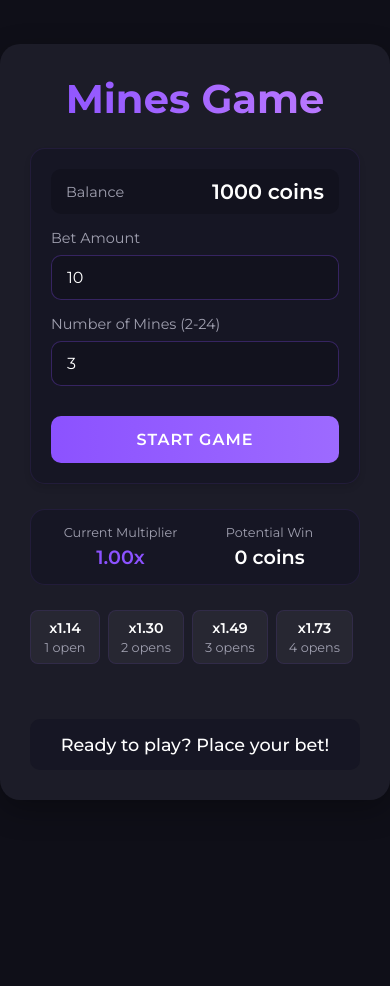
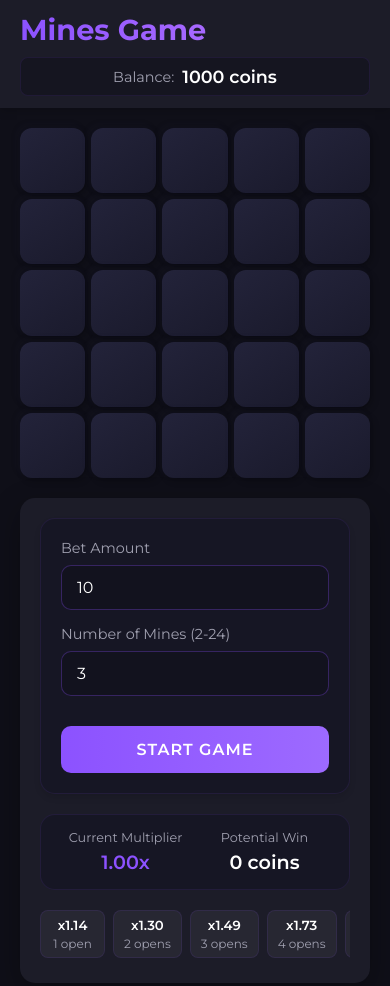
Before and after one commit to hvhabuser/casino-game, a plain HTML site: page index.html in a window 390 px wide. Before the commit the page ends 844 px from the top, so only its background shows below. Drawn offline with Linux system fonts and the light colour scheme.

Commit message:
Update index.html

```diff
--- a/index.html
+++ b/index.html
@@ -30,61 +30,99 @@
             background-color: var(--background);
             color: var(--text);
             font-family: 'Montserrat', sans-serif;
+            margin: 0;
+            padding: 0;
+            transition: background-color 0.3s ease;
+            min-height: 100vh;
             display: flex;
-            justify-content: center;
+            flex-direction: column;
+        }
+
+        .site-header {
+            background-color: var(--card-bg);
+            padding: 15px 30px;
+            box-shadow: 0 2px 10px rgba(0, 0, 0, 0.2);
+            display: flex;
+            justify-content: space-between;
             align-items: center;
-            min-height: 100vh;
-            margin: 0;
-            transition: background-color 0.3s ease;
+            flex-shrink: 0;
+        }
+
+        .site-title {
+            font-size: 1.8em;
+            font-weight: 700;
+            background: linear-gradient(90deg, var(--primary), #bf7dff);
+            -webkit-background-clip: text;
+            -webkit-text-fill-color: transparent;
+        }
+
+        .header-balance {
+            display: flex;
+            align-items: center;
+            background: rgba(15, 15, 25, 0.5);
+            padding: 8px 15px;
+            border-radius: 8px;
+            border: 1px solid rgba(140, 82, 255, 0.1);
+        }
+
+        .header-balance .balance-label {
+             font-size: 0.9em;
+             color: var(--text-muted);
+             margin-right: 8px;
+         }
+
+        .header-balance .balance-value {
+             font-size: 1.1em;
+             font-weight: 600;
+             color: var(--text);
          }
 
         .container {
             position: relative;
-            max-width: 480px;
             width: 100%;
             padding: 30px;
-            text-align: center;
-            border-radius: 20px;
-            background: var(--card-bg);
+            margin: 0 auto;
+            max-width: 1200px;
+            display: flex;
+            gap: 30px;
+            flex-grow: 1;
+        }
+
+        .game-controls {
+            flex: 0 0 300px;
+            max-width: 350px;
+            background-color: var(--card-bg);
+            padding: 20px;
+            border-radius: 15px;
             box-shadow: 0 10px 30px rgba(0, 0, 0, 0.3);
+            display: flex;
+            flex-direction: column;
+            gap: 20px;
+        }
+
+        .game-area {
+            flex-grow: 1;
+            display: flex;
+            flex-direction: column;
+            align-items: center;
+            gap: 20px;
         }
 
         h1 {
-            font-size: 2.5em;
-            margin-bottom: 25px;
-            background: linear-gradient(90deg, var(--primary), #bf7dff);
-            -webkit-background-clip: text;
-            -webkit-text-fill-color: transparent;
-            font-weight: 700;
+            display: none;
         }
 
         .balance-section {
             background-color: rgba(20, 20, 35, 0.7);
             padding: 20px;
             border-radius: 15px;
-            margin-bottom: 25px;
             border: 1px solid rgba(140, 82, 255, 0.1);
             box-shadow: 0 4px 6px rgba(0, 0, 0, 0.1);
+            flex-shrink: 0;
         }
 
         .balance-display {
-            display: flex;
-            justify-content: space-between;
-            align-items: center;
-            margin-bottom: 15px;
-            padding: 10px 15px;
-            background: rgba(15, 15, 25, 0.5);
-            border-radius: 10px;
-        }
-
-        .balance-label {
-            font-size: 0.9em;
-            color: var(--text-muted);
-        }
-
-        .balance-value {
-            font-size: 1.3em;
-            font-weight: 600;
+            display: none;
         }
 
         .input-group {
@@ -155,11 +193,11 @@
         .game-info {
             display: flex;
             justify-content: space-between;
-            margin-bottom: 25px;
             padding: 15px;
             background: rgba(20, 20, 35, 0.7);
             border-radius: 15px;
             border: 1px solid rgba(140, 82, 255, 0.1);
+            flex-shrink: 0;
         }
 
         .info-item {
@@ -182,11 +220,60 @@
             color: var(--primary);
         }
 
+        .progress-bar-container {
+             width: 100%;
+             overflow-x: auto;
+             padding-bottom: 10px;
+             flex-shrink: 0;
+             scroll-behavior: smooth;
+         }
+
+         .progress-bar-container::-webkit-scrollbar { display: none; }
+         .progress-bar-container { -ms-overflow-style: none; scrollbar-width: none; }
+
+        .progress-bar {
+            display: flex;
+            gap: 8px;
+            width: max-content;
+        }
+
+        .progress-step {
+            flex: 0 0 auto;
+            padding: 8px 12px;
+            background-color: rgba(255, 255, 255, 0.05);
+            border: 1px solid rgba(140, 82, 255, 0.1);
+            border-radius: 8px;
+            text-align: center;
+            font-size: 0.8em;
+            transition: background-color 0.3s ease, color 0.3s ease;
+            color: var(--text-muted);
+            min-width: 70px;
+        }
+
+        .progress-step span {
+             display: block;
+             font-size: 1.1em;
+             font-weight: 600;
+             color: var(--text);
+             margin-bottom: 3px;
+         }
+
+        .progress-step.highlighted {
+            background-color: rgba(34, 197, 94, 0.3);
+            border-color: var(--success);
+            color: var(--text);
+        }
+
+        .progress-step.highlighted span {
+             color: var(--success);
+         }
+
         .grid {
             display: grid;
             grid-template-columns: repeat(5, 1fr);
             gap: 10px;
-            margin-bottom: 25px;
+            width: 100%;
+            max-width: 500px;
         }
 
         .cell {
@@ -226,9 +313,11 @@
             padding: 15px;
             border-radius: 10px;
             background: rgba(20, 20, 35, 0.7);
-            margin-top: 15px;
             font-weight: 500;
             transition: all 0.3s ease;
+            text-align: center;
+            width: 100%;
+             max-width: 500px;
         }
 
         .status-win {
@@ -311,60 +400,6 @@
             background: linear-gradient(to right, var(--success), #34d399);
         }
 
-        /* Progress Bar Styles */
-        .progress-bar-container {
-             width: 100%;
-             overflow-x: auto; /* Allows horizontal scrolling */
-             margin-bottom: 20px;
-             padding-bottom: 10px; /* Space for scrollbar if needed */
-         }
-
-         /* Hide scrollbar visually but allow scrolling */
-         .progress-bar-container::-webkit-scrollbar {
-            display: none; /* For Chrome, Safari, and Opera */
-         }
-         .progress-bar-container {
-            -ms-overflow-style: none;  /* IE and Edge */
-            scrollbar-width: none;  /* Firefox */
-         }
-
-        .progress-bar {
-            display: flex;
-            gap: 8px;
-            width: max-content; /* Ensure container expands to fit steps */
-        }
-
-        .progress-step {
-            flex: 0 0 auto; /* Prevent steps from shrinking */
-            padding: 8px 12px;
-            background-color: rgba(255, 255, 255, 0.05);
-            border: 1px solid rgba(140, 82, 255, 0.1);
-            border-radius: 8px;
-            text-align: center;
-            font-size: 0.8em;
-            transition: background-color 0.3s ease, color 0.3s ease;
-            color: var(--text-muted);
-            min-width: 70px; /* Ensure minimum width for readability */
-        }
-
-        .progress-step span {
-             display: block;
-             font-size: 1.1em;
-             font-weight: 600;
-             color: var(--text);
-             margin-bottom: 3px;
-         }
-
-        .progress-step.highlighted {
-            background-color: rgba(34, 197, 94, 0.3); /* Green highlight */
-            border-color: var(--success);
-            color: var(--text);
-        }
-
-        .progress-step.highlighted span {
-             color: var(--success);
-         }
-
         /* Particle Animation Styles */
         @keyframes particle-animation {
             0% {
@@ -394,18 +429,91 @@
             background: radial-gradient(circle, #ef4444, #b91c1c);
             box-shadow: 0 0 6px #ef4444;
         }
+
+        /* Responsive adjustments */
+        @media (max-width: 768px) {
+            .container {
+                flex-direction: column-reverse;
+                padding: 20px;
+                gap: 20px;
+            }
+
+            .site-header {
+                padding: 12px 20px;
+            }
+
+            .game-controls {
+                flex: none;
+                width: 100%;
+                max-width: none;
+            }
+
+            .game-area {
+                width: 100%;
+            }
+
+            .grid {
+                max-width: none;
+                grid-template-columns: repeat(5, 1fr);
+                gap: 8px;
+            }
+
+            .cell {
+                font-size: 1.2em;
+            }
+
+            #game-status {
+                font-size: 1em;
+                padding: 12px;
+            }
+
+            .progress-bar-container {
+                overflow-x: auto;
+                padding-bottom: 5px;
+                scroll-behavior: smooth;
+            }
+
+            .progress-step {
+                min-width: 65px;
+                padding: 6px 10px;
+                font-size: 0.75em;
+            }
+        }
+
+        @media (max-width: 480px) {
+            .site-header {
+                flex-direction: column;
+                gap: 10px;
+                align-items: stretch;
+            }
+
+            .header-balance {
+                justify-content: center;
+            }
+
+            .grid {
+                grid-template-columns: repeat(5, 1fr);
+                gap: 6px;
+            }
+
+            .cell {
+                font-size: 1em;
+            }
+        }
     </style>
 </head>
 <body>
-    <div class="container">
-        <h1>Mines Game</h1>
-
-        <!-- Balance and Bet Section -->
-        <div class="balance-section">
-            <div class="balance-display">
-                <span class="balance-label">Balance</span>
+    <header class="site-header">
+        <div class="site-title">Mines Game</div>
+        <div class="header-balance">
+            <span class="balance-label">Balance:</span>
             <span class="balance-value"><span id="balance">1000</span> coins</span>
         </div>
+    </header>
+
+    <main class="container">
+        <div class="game-controls">
+            <div class="balance-section">
                 <div class="input-group">
                     <label for="bet-amount">Bet Amount</label>
                     <input id="bet-amount" type="number" min="10" value="10">
@@ -418,7 +526,6 @@
                 <button id="cashout" class="button hidden">Cash Out</button>
             </div>
 
-        <!-- Game Info -->
             <div class="game-info">
                 <div class="info-item">
                     <div class="info-label">Current Multiplier</div>
@@ -430,20 +537,19 @@
                 </div>
             </div>
 
-        <!-- Coefficient Progress Bar -->
             <div class="progress-bar-container">
                  <div id="coefficient-progress" class="progress-bar">
                      <!-- Progress steps will be generated here by JS -->
                  </div>
              </div>
+        </div>
 
-        <!-- Game Grid -->
+        <div class="game-area">
             <div id="game-grid" class="grid"></div>
 
-        <!-- Game Status -->
             <div id="game-status">Ready to play? Place your bet!</div>
+        </div>
 
-        <!-- Win Summary Modal -->
         <div id="win-modal" class="modal hidden">
              <div class="modal-content">
                  <h2>Congratulations!</h2>
@@ -452,7 +558,7 @@
                  <button id="close-modal-btn" class="button">Play Again</button>
              </div>
          </div>
-    </div>
+    </main>
 
     <script>
         let balance = 1000;
@@ -520,7 +626,7 @@
             return calculatedMultiplier;
         }
 
-        const balanceDisplay = document.getElementById('balance');
+        const balanceDisplay = document.querySelector('.header-balance #balance');
         const betInput = document.getElementById('bet-amount');
         const minesInput = document.getElementById('mines-count');
         const startButton = document.getElementById('start-game');
@@ -575,6 +681,8 @@
                 step.innerHTML = `<span>${multiplierText}</span>${openText}`;
                 progressBar.appendChild(step);
             }
+            // Reset scroll to show first progress step
+            progressBar.parentElement.scrollLeft = 0;
         }
 
         // Function to update progress bar highlighting
@@ -612,6 +720,14 @@
         // ---- Initial setup ----
         // Generate progress bar on page load
         generateProgressBar();
+        // Ensure progress bar starts at the first item
+        const progressContainer = progressBar.parentElement;
+        progressContainer.scrollLeft = 0;
+        // Allow horizontal scrolling of progress bar with mouse wheel
+        progressContainer.addEventListener('wheel', function(e) {
+            e.preventDefault();
+            progressContainer.scrollBy({ left: e.deltaY, behavior: 'smooth' });
+        });
 
         // ---- Event Listeners ----
         // Update progress bar when mine count changes
@@ -698,15 +814,8 @@
             const steps = progressBar.querySelectorAll('.progress-step.highlighted');
             steps.forEach(step => step.classList.remove('highlighted'));
 
-            // Create grid
-            gameGrid.innerHTML = '';
-            for (let i = 0; i < gridSize; i++) {
-                const cell = document.createElement('div');
-                cell.classList.add('cell');
-                cell.dataset.index = i;
-                cell.addEventListener('click', () => handleCellClick(i));
-                gameGrid.appendChild(cell);
-            }
+            // Reset the grid instead of creating it
+            resetGrid();
         });
 
         // Handle cell click
@@ -715,9 +824,11 @@
 
             const cell = document.querySelector(`.cell[data-index="${index}"]`);
             // Get cell position for particles
+            const container = document.querySelector('.container');
+            const containerRect = container.getBoundingClientRect();
             const rect = cell.getBoundingClientRect();
-            const centerX = rect.left + rect.width / 2;
-            const centerY = rect.top + rect.height / 2;
+            const centerX = rect.left + rect.width / 2 - containerRect.left;
+            const centerY = rect.top + rect.height / 2 - containerRect.top;
 
             if (mines.includes(index)) {
                 // Hit a mine
@@ -837,9 +948,12 @@
 
                         // Only add particles to a few mines (to avoid overwhelming effects)
                         if (Math.random() > 0.6) { // 40% chance for extra particle effects
+                            // Get cell position for particles - relative to container
+                            const container = document.querySelector('.container');
+                            const containerRect = container.getBoundingClientRect();
                             const rect = cell.getBoundingClientRect();
-                            const centerX = rect.left + rect.width / 2;
-                            const centerY = rect.top + rect.height / 2;
+                            const centerX = rect.left + rect.width / 2 - containerRect.left;
+                            const centerY = rect.top + rect.height / 2 - containerRect.top;
                             // Smaller explosion for secondary mines
                             createParticles(centerX, centerY, Math.floor(Math.random() * 5) + 10, false);
                         }
@@ -851,11 +965,7 @@
         // Function to create particle explosion effect
         function createParticles(x, y, count, isSuccess) {
             const container = document.querySelector('.container');
-            const rect = container.getBoundingClientRect();
-
-            // Calculate position more accurately relative to the container
-            const relativeX = x - rect.left;
-            const relativeY = y - rect.top;
+            // Note: Particle positions x,y are already calculated relative to this container
 
             for (let i = 0; i < count; i++) {
                 const particle = document.createElement('div');
@@ -866,10 +976,10 @@
                 particle.style.width = `${size}px`;
                 particle.style.height = `${size}px`;
 
-                // Position particles precisely at the center of the cell
+                // Position particles precisely at the center of the cell, relative to the container
                 particle.style.position = 'absolute';
-                particle.style.left = `${relativeX}px`;
-                particle.style.top = `${relativeY}px`;
+                particle.style.left = `${x}px`;
+                particle.style.top = `${y}px`;
 
                 // Random direction and distance
                 const angle = Math.random() * 2 * Math.PI; // Random angle in radians
@@ -896,6 +1006,36 @@
                 }, parseFloat(duration) * 1000 + 50);
             }
         }
+
+        // Function to reset the grid
+        function resetGrid() {
+            const cells = gameGrid.querySelectorAll('.cell');
+            cells.forEach(cell => {
+                cell.classList.remove('opened', 'mine');
+                cell.textContent = '';
+            });
+        }
+
+        // Update the initialization to pre-create the grid
+        window.addEventListener('DOMContentLoaded', () => {
+            // Create initial empty grid
+            createEmptyGrid();
+
+            // Hide game status
+            gameStatus.classList.add('hidden');
+        });
+
+        // Function to create an empty grid
+        function createEmptyGrid() {
+            gameGrid.innerHTML = '';
+            for (let i = 0; i < gridSize; i++) {
+                const cell = document.createElement('div');
+                cell.classList.add('cell');
+                cell.dataset.index = i;
+                cell.addEventListener('click', () => handleCellClick(i));
+                gameGrid.appendChild(cell);
+            }
+        }
     </script>
 </body>
 </html>
```
Lines whose indentation alone changed are shown as unchanged.
